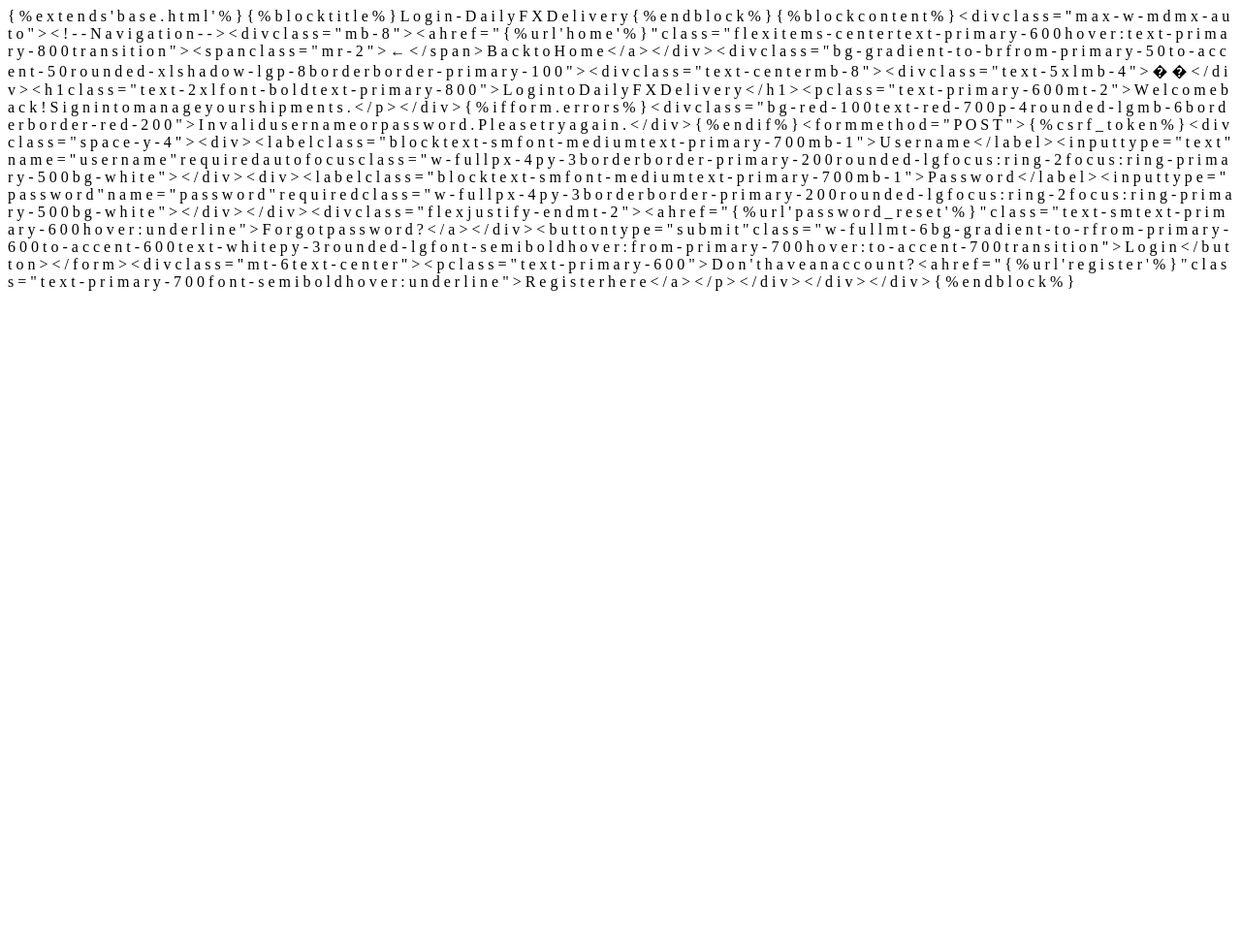
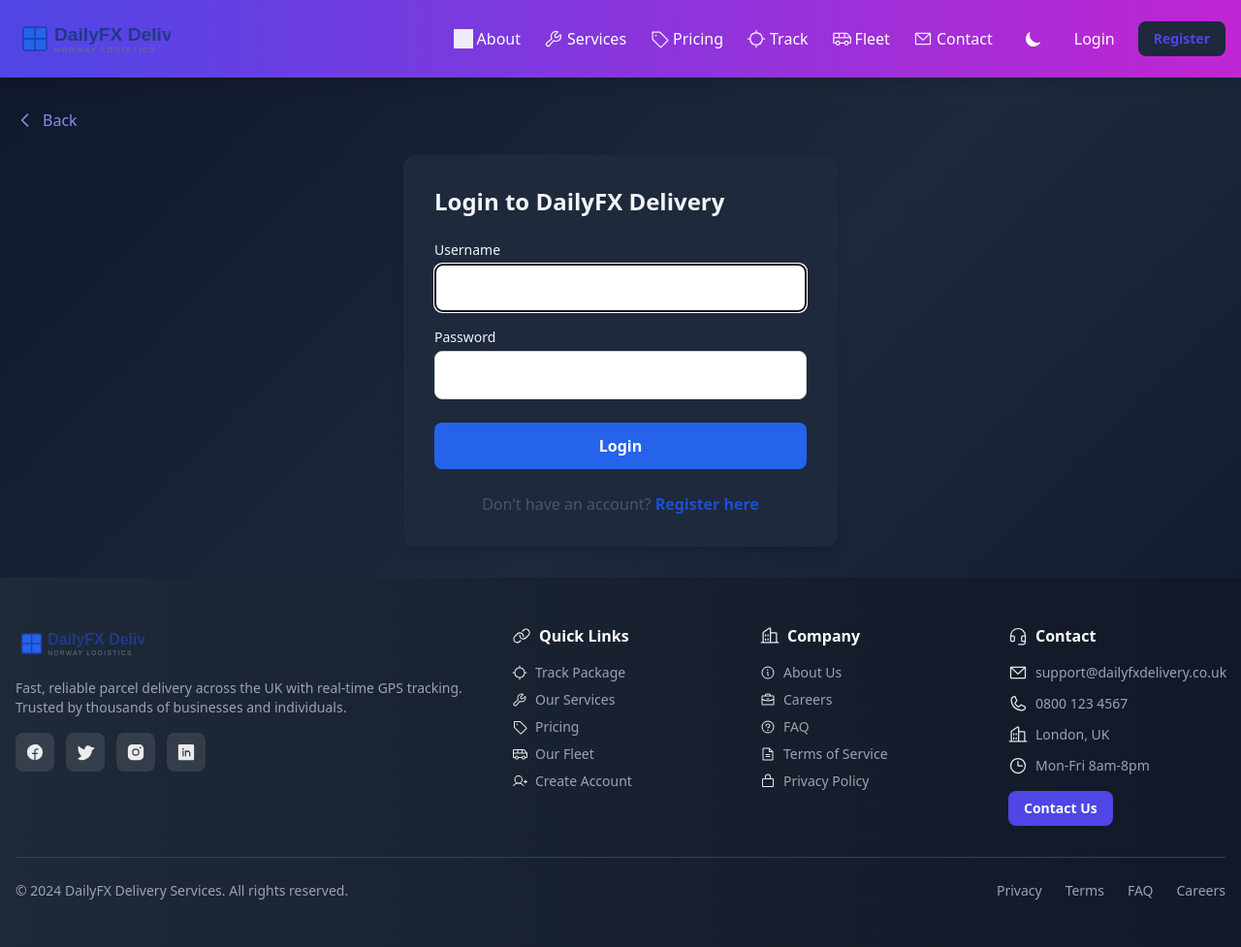
Before and after one commit to kingsleyotisi46-ship-it/Consign-, a Django app: page /login/ in a window 1280 px wide. Shown: the whole page at 97% size. Before the commit the page ends 300 px from the top, so only its background shows below. Run offline with Django 5.2, Linux system fonts and the light colour scheme; data comes from the database, SQL or seed files in the repository; parts of the project's set-up code (start-up, migrations or seed data) failed here and were passed over; some libraries are stand-ins or nearby versions; grey boxes are pictures that could not be loaded.

Commit message:
Repair login page rendering
Co-authored-by: Copilot <223556219+Copilot@users.noreply.github.com>

```diff
--- a/templates/registration/login.html
+++ b/templates/registration/login.html
@@ -1,115 +1,34 @@
- { %   e x t e n d s   ' b a s e . h t m l '   % }
+{% extends 'base.html' %}
 
+{% block title %}Login - DailyFX Delivery{% endblock %}
 
-
- { %   b l o c k   t i t l e   % } L o g i n   -   D a i l y F X   D e l i v e r y { %   e n d b l o c k   % }
-
-
-
- { %   b l o c k   c o n t e n t   % }
-
- < d i v   c l a s s = " m a x - w - m d   m x - a u t o " >
-
-         < ! - -   N a v i g a t i o n   - - >
-
-         < d i v   c l a s s = " m b - 8 " >
-
-                 < a   h r e f = " { %   u r l   ' h o m e '   % } "   c l a s s = " f l e x   i t e m s - c e n t e r   t e x t - p r i m a r y - 6 0 0   h o v e r : t e x t - p r i m a r y - 8 0 0   t r a n s i t i o n " >
-
-                         < s p a n   c l a s s = " m r - 2 " > ← < / s p a n >   B a c k   t o   H o m e
-
-                 < / a >
-
-         < / d i v >
-
-
-
-         < d i v   c l a s s = " b g - g r a d i e n t - t o - b r   f r o m - p r i m a r y - 5 0   t o - a c c e n t - 5 0   r o u n d e d - x l   s h a d o w - l g   p - 8   b o r d e r   b o r d e r - p r i m a r y - 1 0 0 " >
-
-                 < d i v   c l a s s = " t e x t - c e n t e r   m b - 8 " >
-
-                         < d i v   c l a s s = " t e x t - 5 x l   m b - 4 " > � � < / d i v >
-
-                         < h 1   c l a s s = " t e x t - 2 x l   f o n t - b o l d   t e x t - p r i m a r y - 8 0 0 " > L o g i n   t o   D a i l y F X   D e l i v e r y < / h 1 >
-
-                         < p   c l a s s = " t e x t - p r i m a r y - 6 0 0   m t - 2 " > W e l c o m e   b a c k !   S i g n   i n   t o   m a n a g e   y o u r   s h i p m e n t s . < / p >
-
-                 < / d i v >
-
-
-
-                 { %   i f   f o r m . e r r o r s   % }
-
-                 < d i v   c l a s s = " b g - r e d - 1 0 0   t e x t - r e d - 7 0 0   p - 4   r o u n d e d - l g   m b - 6   b o r d e r   b o r d e r - r e d - 2 0 0 " >
-
-                         I n v a l i d   u s e r n a m e   o r   p a s s w o r d .   P l e a s e   t r y   a g a i n .
-
-                 < / d i v >
-
-                 { %   e n d i f   % }
-
-
-
-                 < f o r m   m e t h o d = " P O S T " >
-
-                         { %   c s r f _ t o k e n   % }
-
-                         < d i v   c l a s s = " s p a c e - y - 4 " >
-
-                                 < d i v >
-
-                                         < l a b e l   c l a s s = " b l o c k   t e x t - s m   f o n t - m e d i u m   t e x t - p r i m a r y - 7 0 0   m b - 1 " > U s e r n a m e < / l a b e l >
-
-                                         < i n p u t   t y p e = " t e x t "   n a m e = " u s e r n a m e "   r e q u i r e d   a u t o f o c u s
-
-                                                       c l a s s = " w - f u l l   p x - 4   p y - 3   b o r d e r   b o r d e r - p r i m a r y - 2 0 0   r o u n d e d - l g   f o c u s : r i n g - 2   f o c u s : r i n g - p r i m a r y - 5 0 0   b g - w h i t e " >
-
-                                 < / d i v >
-
-                                 < d i v >
-
-                                         < l a b e l   c l a s s = " b l o c k   t e x t - s m   f o n t - m e d i u m   t e x t - p r i m a r y - 7 0 0   m b - 1 " > P a s s w o r d < / l a b e l >
-
-                                         < i n p u t   t y p e = " p a s s w o r d "   n a m e = " p a s s w o r d "   r e q u i r e d
-
-                                                       c l a s s = " w - f u l l   p x - 4   p y - 3   b o r d e r   b o r d e r - p r i m a r y - 2 0 0   r o u n d e d - l g   f o c u s : r i n g - 2   f o c u s : r i n g - p r i m a r y - 5 0 0   b g - w h i t e " >
-
-                                 < / d i v >
-
-                         < / d i v >
-
-
-
-                         < d i v   c l a s s = " f l e x   j u s t i f y - e n d   m t - 2 " >
-
-                                 < a   h r e f = " { %   u r l   ' p a s s w o r d _ r e s e t '   % } "   c l a s s = " t e x t - s m   t e x t - p r i m a r y - 6 0 0   h o v e r : u n d e r l i n e " > F o r g o t   p a s s w o r d ? < / a >
-
-                         < / d i v >
-
-
-
-                         < b u t t o n   t y p e = " s u b m i t "   c l a s s = " w - f u l l   m t - 6   b g - g r a d i e n t - t o - r   f r o m - p r i m a r y - 6 0 0   t o - a c c e n t - 6 0 0   t e x t - w h i t e   p y - 3   r o u n d e d - l g   f o n t - s e m i b o l d   h o v e r : f r o m - p r i m a r y - 7 0 0   h o v e r : t o - a c c e n t - 7 0 0   t r a n s i t i o n " >
-
-                                 L o g i n
-
-                         < / b u t t o n >
-
-                 < / f o r m >
-
-
-
-                 < d i v   c l a s s = " m t - 6   t e x t - c e n t e r " >
-
-                         < p   c l a s s = " t e x t - p r i m a r y - 6 0 0 " > D o n ' t   h a v e   a n   a c c o u n t ?
-
-                                 < a   h r e f = " { %   u r l   ' r e g i s t e r '   % } "   c l a s s = " t e x t - p r i m a r y - 7 0 0   f o n t - s e m i b o l d   h o v e r : u n d e r l i n e " > R e g i s t e r   h e r e < / a >
-
-                         < / p >
-
-                 < / d i v >
-
-         < / d i v >
-
- < / d i v >
-
- { %   e n d b l o c k   % }
+{% block content %}
+<div class="max-w-md mx-auto">
+    <div class="bg-white rounded-xl shadow-lg p-8">
+        <h1 class="text-2xl font-bold text-gray-800 mb-6">Login to DailyFX Delivery</h1>
+        {% if form.errors %}
+        <div class="bg-red-100 text-red-700 p-4 rounded-lg mb-6">
+            Invalid username or password. Please try again.
+        </div>
+        {% endif %}
+        <form method="post">
+            {% csrf_token %}
+            <div class="space-y-4">
+                <div>
+                    <label for="id_username" class="block text-sm font-medium text-gray-700 mb-1">Username</label>
+                    <input id="id_username" type="text" name="username" required autofocus class="w-full px-4 py-3 border border-gray-300 rounded-lg">
+                </div>
+                <div>
+                    <label for="id_password" class="block text-sm font-medium text-gray-700 mb-1">Password</label>
+                    <input id="id_password" type="password" name="password" required class="w-full px-4 py-3 border border-gray-300 rounded-lg">
+                </div>
+            </div>
+            <button type="submit" class="w-full mt-6 bg-blue-600 text-white py-3 rounded-lg font-semibold">Login</button>
+        </form>
+        <p class="mt-6 text-center text-gray-600">
+            Don't have an account?
+            <a href="{% url 'register' %}" class="text-blue-700 font-semibold hover:underline">Register here</a>
+        </p>
+    </div>
+</div>
+{% endblock %}
```
